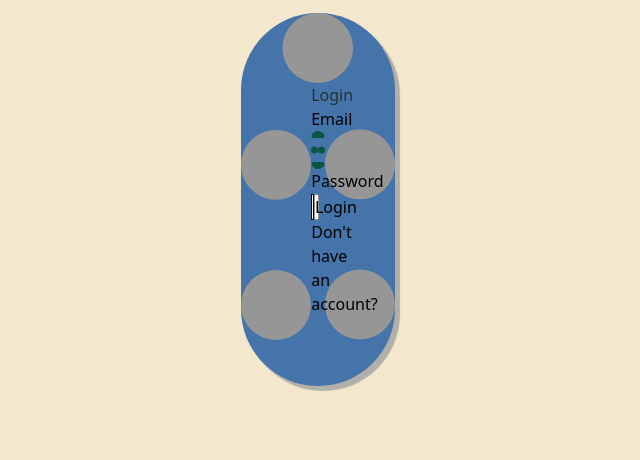
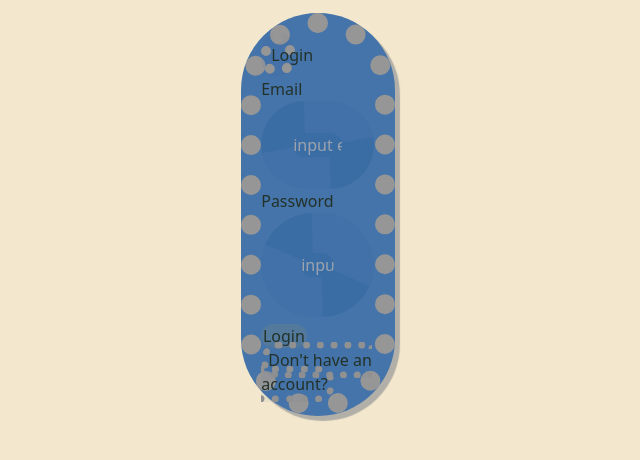
Before and after one commit to ashjamesd/birdhouse, a React (Create React App) app: page / in a window 1280 px wide. Shown: the top 460 px of the page, without its empty margins (322-962 px from the left). Built offline with nearby package versions, Linux system fonts and the light colour scheme; no server answers.

Commit message:
final commit

```diff
--- a/src/App.css
+++ b/src/App.css
@@ -10,13 +10,14 @@
   width: 12%;
   border-style:dotted;
   border-color:#969696;
-  border-width: 70px;
-  border-radius: 400px;
+  border-width: 20px;
+  border-radius: 200px;
   background-color: whitesmoke;
   background-color: #4574aa;
   box-shadow: 5px 5px 1px rgba(152, 152, 153, 0.712);
 
 }
+
 
 .login{
   padding-top:  15%;
@@ -24,45 +25,63 @@
   margin-right: auto;
   margin-left: auto;
   padding: 0%;
+  color: #233229;
 }
 
 .loginTitle{
-  color:#233229
+  color:#233229;
+  border-style: dotted;
+  border-color:#969696;
+  border-width: 10px;
+  border-radius: 90px;
+  width: 30%;
+  background-color: #3962910e;
 }
 
 #password{
-  border-style: solid;
-  border-color: black;
-  border-width: 1px;
-  width: 20%;
+  border-style:dashed;
+  border-color:#4574aab2;
+  border-width: 40px;
+  border-radius: 100px;
+  background-color: #1e58973f;
+  width: 99%;
 }
 
 
 #email{
-  border-style: dotted;
-  border-color:#085743;
-  border-width: 7px;
+  border-style:dashed;
+  border-color:#4574aab2;
+  border-width: 32px;
   border-radius: 100px;
-  background-color: #4574aa;
-  width: 80%;
+  background-color: #1e58973f;
+  width: 99%;
+}
 
+#username{
+  border-style:dashed;
+  border-color:#4574aab2;
+  border-width: 20px;
+  border-radius: 100px;
+  background-color: #1e58973f;
+  width: 90%;
 }
 
 .loginButton{
   margin-top: 6%;
-  border-style: solid;
+  border-style: none;
   border-width: 1px;
-  border-radius: 2px;
-  border-color: #969696;
-  background-color: white;
+  border-radius: 30px;
+  border-color:rgba(255, 187, 0, 0.068);
+  background-color: rgba(255, 187, 0, 0.075);
   width: 40%;
+  color: #233229;
 }
 
 .loginButton:hover{
   margin-top: 6%;
-  border-style: solid;
+  border-style: none;
   border-width: 1px;
-  border-radius: 2px;
+  border-radius: 20px;
   border-color: #4574aa;
   background-color: #4574aa;
   color: whitesmoke;
@@ -71,10 +90,15 @@
 
 
 .registerLink{
-  margin-left: auto;
-  margin-right: auto;
-  width: 8%;
+  color:#233229;
+  border-style: dotted;
+  border-color:#919191;
+  border-width:7px;
+  border-radius: 30px;
+  width: 40%;
+  background-color: #3962910e;
 }
+
 
 .mainPageButtons{
   margin-top: 2%;
--- a/src/components/Register.js
+++ b/src/components/Register.js
@@ -30,7 +30,7 @@ export const Register = (props) => {
             <h1>Register</h1>
             <form className="register" onSubmit={handleSubmit}>
                 <label htmlFor='name'>Username: </label>
-                <input value = {username} onChange={(e) => setUsername(e.target.value)} placeholder="username" />
+                <input value = {username} onChange={(e) => setUsername(e.target.value)} placeholder="username" id="username"/>
                 <label htmlFor="email">Email: </label>
                 <input value = {email} onChange={(e) => setEmail(e.target.value)} type="email" placeholder="input email" id="email" name="email"/>
                 <label htmlFor="password">Password: </label>
```
Also changed, not shown: 1 other file (tests, documents, lock files or other folders).
